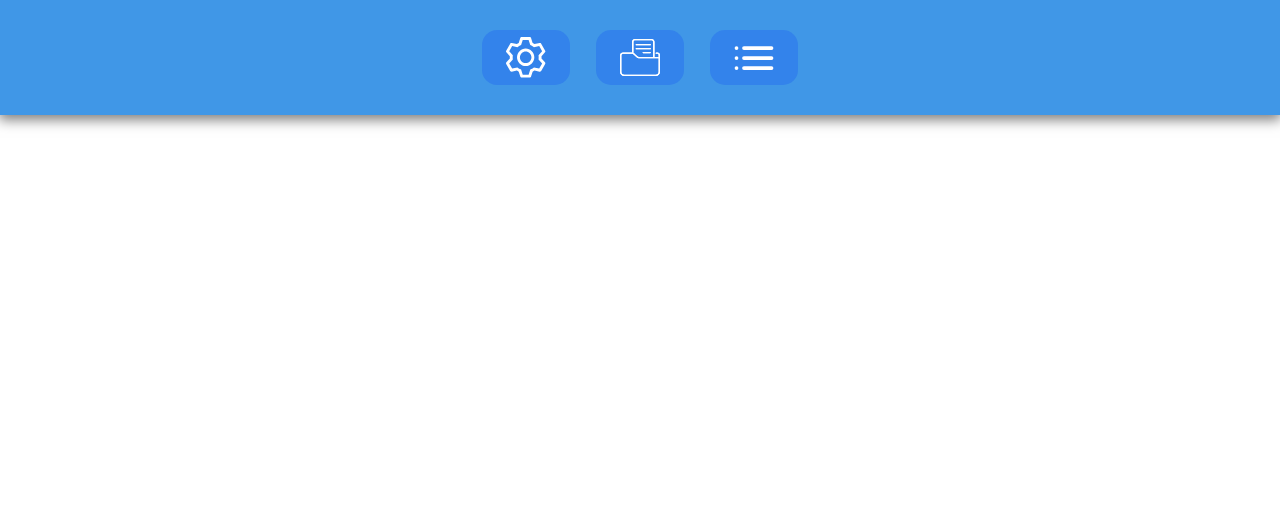
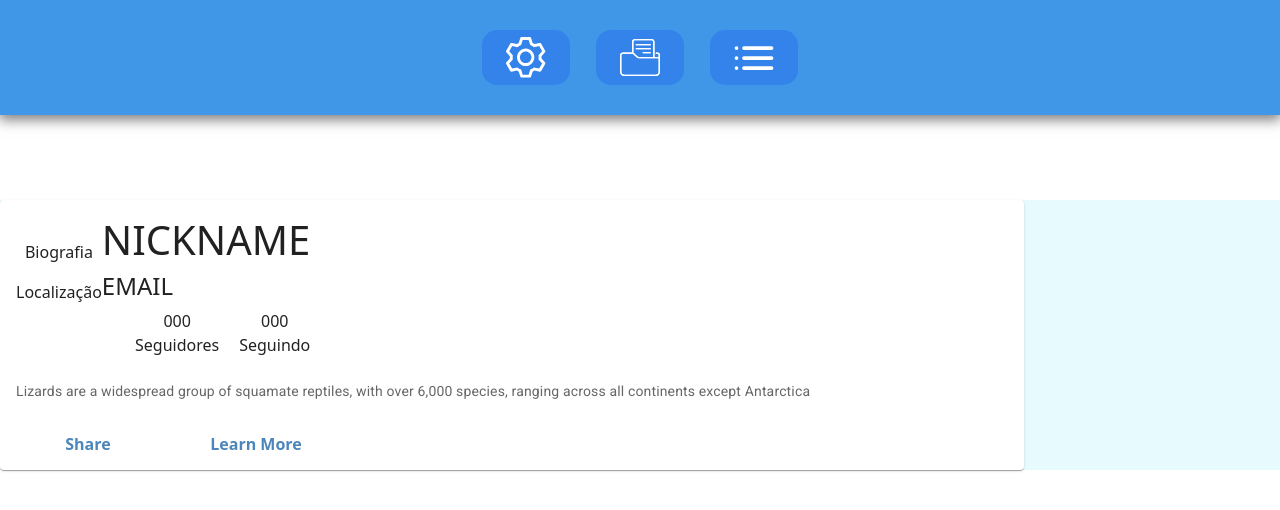
Before and after one commit to tiagolopesdev/using-github-api, a React (Create React App) app: page /profile in a window 1280 px wide. Shown: the top 510 px of the page. Built offline with nearby package versions, Linux system fonts and the light colour scheme.

Commit message:
Feat: start implementation page show profile

```diff
--- a/src/pages/profile/index.tsx
+++ b/src/pages/profile/index.tsx
@@ -1,6 +1,8 @@
+import { Card, CardActions, CardContent, CardMedia, Typography } from "@mui/material";
 import { useContext } from "react";
 import { NavBar } from "../../components/Navbar";
 import { UserProfileContext } from "../../context/user";
+import { Button } from "../../components/Button";
 
 export const Profile = () => {
 
@@ -19,12 +21,69 @@ export const Profile = () => {
     return (
         <>
             <NavBar />
-            <h1>Acesso aos dados do perfil</h1>
+            <div
+                style={{ marginTop: '200px' }}
+            >
+                <Card sx={{ maxWidth: '80%' }}>
+                    {/* <img src={user?.avatar_url} /> */}
+                    {/* <CardMedia
+                        component="img"
+                        alt="green iguana"
+                        height="140"
+                        image={`${user?.avatar_url}`}
+                    /> */}
+                    <CardContent>
+                        <div style={{ display: "flex" }} >
+                            <div>
+                                <img src={user?.avatar_url} style={{ borderRadius: '50%' }} />
+                                <div style={{ display: 'grid', justifyItems: "center" }} >
+                                    <p>Biografia</p>
+                                    <p>Localização</p>
+                                </div>
+                            </div>
+                            <div >
+                                <h1>NICKNAME</h1>
+                                <h4>EMAIL</h4>
+                                <div style={{ display: "flex", justifyContent: "end" }} >
+                                    <div style={{
+                                        display: 'grid',
+                                        justifyItems: 'center'
+                                    }}>
+                                        <p style={{ marginBottom: '0px' }}>000</p>
+                                        <p>Seguidores</p>
+                                    </div>
+                                    <div style={{
+                                        marginLeft: '20px',
+                                        display: 'grid',
+                                        justifyItems: 'center'
+                                    }} >
+                                        <p style={{ marginBottom: '0px' }}>000</p>
+                                        <p>Seguindo</p>
+                                    </div>
+                                </div>
+                            </div>
+                        </div>
+                        <Typography gutterBottom variant="h5" component="div">
+                            {user?.name}
+                        </Typography>
+                        <Typography variant="body2" color="text.secondary">
+                            Lizards are a widespread group of squamate reptiles, with over 6,000
+                            species, ranging across all continents except Antarctica
+                        </Typography>
+                    </CardContent>
+                    <CardActions>
+                        <Button>Share</Button>
+                        <Button>Learn More</Button>
+                    </CardActions>
+                </Card>
+            </div>
+
+            {/* <h1>Acesso aos dados do perfil</h1>
             <div>
                 <h1>{user?.name}</h1>
                 <h1>{user?.public_repos}</h1>
                 <h1>{user?.avatar_url}</h1>
-            </div>
+            </div> */}
         </>
     );
 }
```
